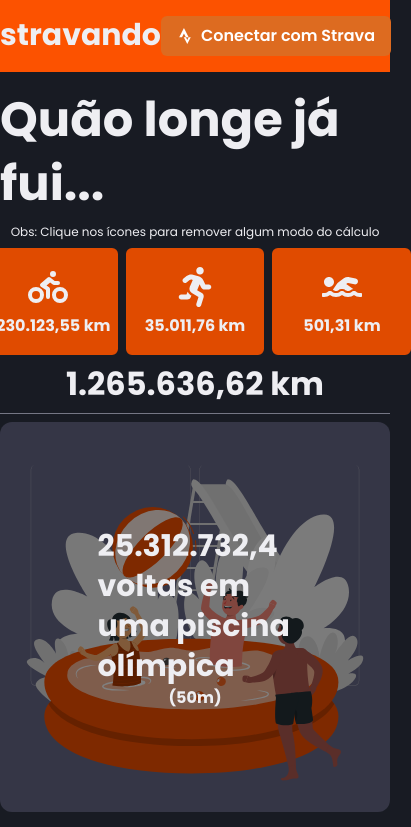
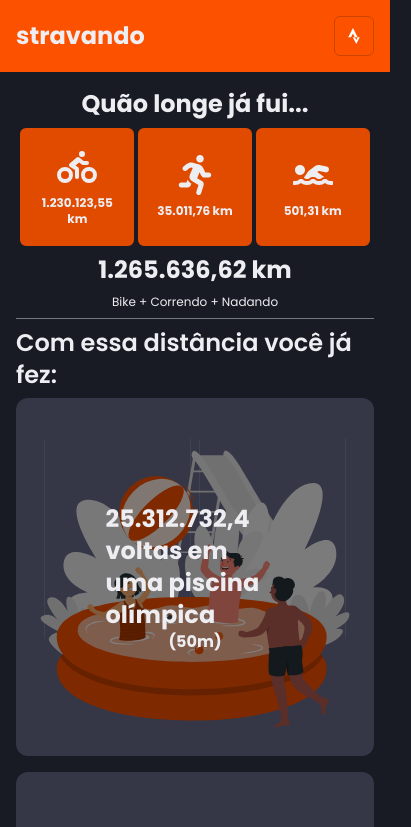
Before and after one commit to mateusdeitos/stravando, a Next.js app: page /stats/demo in a window 390 px wide. Shown: the top 827 px of the page, 411 px wide, since content can reach past the window. Built offline with nearby package versions, Linux system fonts and the light colour scheme; no server answers.

Commit message:
Ajustes responsividade

```diff
--- a/src/components/Header/index.tsx
+++ b/src/components/Header/index.tsx
@@ -1,4 +1,4 @@
-import { Flex, Heading, HStack, VStack, Avatar, Tooltip, IconButton, Icon, Text, Skeleton, SkeletonCircle, Button } from "@chakra-ui/react"
+import { Flex, Heading, HStack, VStack, Avatar, Tooltip, IconButton, Icon, Text, Button, useBreakpointValue } from "@chakra-ui/react"
 import { signIn, signOut, useSession } from "next-auth/client"
 import { useRouter } from "next/router"
 import React from "react"
@@ -11,31 +11,49 @@ export type UserHeader = {
 }
 
 export const Header = () => {
+	const isWideVersion = useBreakpointValue({ base: false, lg: true });
 	const [session] = useSession();
 	const router = useRouter();
 	const handleSignOut = async () => {
-		const { url } = await signOut({ redirect: false, callbackUrl: '/' });
-		router.push(url);
+		signOut({ redirect: false, callbackUrl: '/' }).then(() => router.push("/"));
+	}
+
+	const handleSignIn = async () => {
+		signIn('strava');
 	}
 
 	return (
-		<Flex bg="brand.500" minH={["2rem", "4rem"]}>
-			<Flex maxW={1120} m="0 auto" flex="1" alignItems="center" justifyContent="space-between" py="1rem">
+		<Flex bg="brand.500" minH={["4rem", "7rem"]}>
+			<Flex maxW={1120} px={["1rem"]} m="0 auto" flex="1" alignItems="center" justifyContent="space-between" py="1rem">
 				<Link href="/">
-					<Heading cursor="pointer" as="a">stravando</Heading>
+					<Heading cursor="pointer" as="a" fontSize={["1.5rem", "2.25rem"]}>stravando</Heading>
 				</Link>
 				<HStack h="100%" spacing="10" >
 					<VStack>
-						{session && session.user ? (
+						{session && session.user && isWideVersion ? (
 							<>
-								<Avatar showBorder size="md" name={session.user.name} src={session.user.image } />
-								<Text fontWeight="600">{session.user.name}</Text>
+								<Avatar showBorder size="md" name={session.user.name} src={session.user.image} />
+								<Text fontWeight="600" fontSize={["0.75rem", "1rem"]}>{session.user.name}</Text>
 							</>
 						) : (
-							<Button leftIcon={<Icon as={FaStrava} />} colorScheme="orange" onClick={() => signIn('strava')}>Conectar com Strava</Button>
+							!session && (
+								isWideVersion ? (
+									<Button leftIcon={<Icon as={FaStrava} />} colorScheme="brand" onClick={handleSignIn}>Conectar com Strava</Button>
+								) : (
+									<IconButton
+										borderColor="brand.800"
+										borderWidth={1}
+										colorScheme="brand"
+										icon={<Icon as={FaStrava} />}
+										onClick={handleSignIn}
+										aria-label="Conectar com Strava"
+									/>
+								)
+							)
 						)}
 					</VStack>
-					<Tooltip hasArrow placement="bottom" bg="brand.200" label="Sair">
+					{!!session && (
+						<Tooltip hasArrow={isWideVersion} placement="bottom" bg="brand.200" label="Sair" isOpen={!isWideVersion}>
 							<IconButton
 								borderColor="brand.800"
 								borderWidth={1}
@@ -43,9 +61,9 @@ export const Header = () => {
 								icon={<Icon as={FaSignOutAlt} />}
 								aria-label="Logout"
 								onClick={handleSignOut}
-							hidden={!session}
 							/>
 						</Tooltip>
+					)}
 				</HStack>
 			</Flex>
 		</Flex>
--- /dev/null
+++ b/src/contexts/StatsContext.tsx
@@ -0,0 +1,80 @@
+import { signIn, useSession } from "next-auth/client";
+import { createContext, useContext, useEffect, useState } from "react";
+import { api, DataProps } from "../../services/api";
+import { DistanceData } from "../pages";
+
+interface StatsContextData {
+	isLoading: boolean;
+	stats: DistanceData;
+	getDemoData: () => DistanceData;
+}
+
+const StatsContext = createContext<StatsContextData>({} as StatsContextData);
+
+export const StatsProvider: React.FC = ({ children }) => {
+	const [stats, setStats] = useState<DistanceData>(null);
+	const [isLoading, setIsLoading] = useState(false);
+	const [session] = useSession();
+
+	const loadData = async () => {
+		try {
+			setIsLoading(true);
+			api.defaults.headers.authorization = `Bearer ${session.account.accessToken}`;
+			const { data } = await api.get<DataProps>(`/athletes/${session.account.id}/stats`);
+			setStats({
+				bike: {
+					biggest: (data.biggest_ride_distance || 0) / 1000,
+					total: (data.all_ride_totals.distance || 0) / 1000,
+				},
+				running: {
+					biggest: (data.biggest_run_distance || 0) / 1000,
+					total: (data.all_run_totals.distance || 0) / 1000,
+				},
+				swimming: {
+					biggest: (data.biggest_swim_distance || 0) / 1000,
+					total: (data.all_swim_totals.distance || 0) / 1000,
+				},
+			});
+			setIsLoading(false);
+		} catch (error) {
+			console.log(error.response);
+			if (error.response.status === 401) {
+				signIn('strava');
+			}
+		}
+	}
+
+	const getDemoData = () => {
+		return {
+			bike: {
+				biggest: 118.54,
+				total: 1230123.55,
+			},
+			running: {
+				biggest: 34.98,
+				total: 35011.76
+			},
+			swimming: {
+				biggest: 10.54,
+				total: 501.31
+			},
+		}
+	}
+
+	useEffect(() => {
+		if (session) {
+			loadData();
+		} else {
+			setStats({} as DistanceData);
+		}
+	}, [session])
+
+
+	return <StatsContext.Provider value={{ isLoading, stats, getDemoData }}>
+		{children}
+	</StatsContext.Provider>
+}
+
+export const useStats = () => {
+	return useContext(StatsContext);
+}
--- a/src/pages/_app.tsx
+++ b/src/pages/_app.tsx
@@ -1,11 +1,14 @@
 import { ChakraProvider } from "@chakra-ui/react"
 import { theme } from "../styles/theme"
 import { Provider as SessionProvider } from 'next-auth/client'
+import { StatsProvider } from "../contexts/StatsContext"
 
 function MyApp({ Component, pageProps }) {
 	return <ChakraProvider resetCSS theme={theme}>
 		<SessionProvider session={pageProps.session}>
-			<Component {...pageProps} />
+			<StatsProvider>
+				<Component {...pageProps} />
+			</StatsProvider>
 		</SessionProvider>
 	</ChakraProvider>
 }
--- a/src/pages/stats/demo.tsx
+++ b/src/pages/stats/demo.tsx
@@ -1,30 +1,8 @@
-import { GetStaticProps } from "next";
 import React from "react";
 import { Stats } from ".";
-import { DistanceData } from "..";
 
-const Demo = (data: DistanceData) => {
-	return <Stats isDemo {...data} />
-}
-
-export const getStaticProps: GetStaticProps<DistanceData> = async (context) => {
-	return {
-		props: {
-			bike: {
-				biggest: 118.54,
-				total: 1230123.55,
-			},
-			running: {
-				biggest: 34.98,
-				total: 35011.76
-			},
-			swimming: {
-				biggest: 10.54,
-				total: 501.31
-			},
-			isDemo: true,
-		}
-	}
+const Demo = () => {
+	return <Stats isDemo />
 }
 
 export default Demo;
--- a/src/pages/stats/index.tsx
+++ b/src/pages/stats/index.tsx
@@ -1,4 +1,4 @@
-import { Box, Heading, SimpleGrid, Stack, Flex, Icon, Image, Divider } from "@chakra-ui/react";
+import { Box, Heading, SimpleGrid, Stack, Flex, Icon, Image, Divider, Spinner } from "@chakra-ui/react";
 import { useSession } from "next-auth/client"
 import { useRouter } from "next/router";
 import React, { useEffect, useState } from "react";
@@ -6,41 +6,62 @@ import { IconType } from "react-icons";
 import { FaBiking, FaRunning, FaSwimmer } from "react-icons/fa";
 import { DistanceData } from "..";
 import { PageWrapper } from "../../components/PageWrapper";
+import { useStats } from "../../contexts/StatsContext";
 import { formatNumber } from "../../utils/format";
 
-type StatsProps = DistanceData & { isDemo: boolean; };
+type StatsProps = { isDemo: boolean; };
 type Modes = Record<keyof DistanceData, boolean>;
 
-export const Stats = (data: StatsProps) => {
+export const Stats = ({ isDemo = false }: StatsProps) => {
 	const router = useRouter();
 	const [session] = useSession();
+	const { isLoading, stats, getDemoData } = useStats();
+	const [data] = useState(() => isDemo ? getDemoData() : stats);
 	const [totalDistance, setTotalDistance] = useState(0);
 	const [selectedModes, setSelectedModes] = useState<Modes>({ bike: true, running: true, swimming: true });
 
 	useEffect(() => {
-		if (!session && !data.isDemo) {
+		if (!session && !isDemo) {
 			router.push("/");
 		}
 
+		if (data) {
 			setTotalDistance(Object.entries(selectedModes).reduce((acc, [key, selected]) => {
 				const val = selected ? (data[key].total || 0) : 0;
 				return acc += val;
 			}, 0));
+		}
 
-	}, [session, router, data, selectedModes])
+	}, [session, router, isDemo, data, isLoading, selectedModes])
 
+	const selectedModesString = () => {
+		const map = {
+			bike: 'Bike',
+			running: 'Correndo',
+			swimming: 'Nadando'
+		}
+		return Object.keys(map).filter(mode => selectedModes[mode]).map(mode => map[mode]).join(" + ");
+	}
 
 	return (
 		<PageWrapper>
-			<Heading fontSize="3rem">Quão longe já fui...</Heading>
-			<Heading fontSize="0.75rem" fontWeight="normal">Obs: Clique nos ícones para remover algum modo do cálculo</Heading>
-			<Stack direction="row">
-				<FilterBadge selected={selectedModes.bike} total={data.bike.total} CustomIcon={FaBiking} onClick={() => setSelectedModes({ ...selectedModes, bike: !selectedModes.bike })} />
-				<FilterBadge selected={selectedModes.running} total={data.running.total} CustomIcon={FaRunning} onClick={() => setSelectedModes({ ...selectedModes, running: !selectedModes.running })} />
-				<FilterBadge selected={selectedModes.swimming} total={data.swimming.total} CustomIcon={FaSwimmer} onClick={() => setSelectedModes({ ...selectedModes, swimming: !selectedModes.swimming })} />
+			<Heading fontSize={["1.5rem", "3rem"]}>Quão longe já fui...</Heading>
+			<Stack direction="row" spacing={["1"]}>
+				{data && (
+					<>
+						<FilterBadge selected={selectedModes.bike} total={data?.bike?.total || 0} CustomIcon={FaBiking} onClick={() => setSelectedModes({ ...selectedModes, bike: !selectedModes.bike })} />
+						<FilterBadge selected={selectedModes.running} total={data?.running?.total || 0} CustomIcon={FaRunning} onClick={() => setSelectedModes({ ...selectedModes, running: !selectedModes.running })} />
+						<FilterBadge selected={selectedModes.swimming} total={data?.swimming?.total || 0} CustomIcon={FaSwimmer} onClick={() => setSelectedModes({ ...selectedModes, swimming: !selectedModes.swimming })} />
+					</>
+				)}
 			</Stack>
-			<Heading fontSize="2rem">{formatNumber(totalDistance)} km</Heading>
+			<Heading fontSize={["1.5rem", "2rem"]} textAlign="center">{formatNumber(totalDistance)} km</Heading>
+			<Heading fontSize="0.75rem" fontWeight="normal">{selectedModesString()}</Heading>
 			<Divider margin="2rem 0	" />
+			<Heading fontSize="1.5rem" fontWeight="600" mb="2rem">Com essa distância você já fez:</Heading>
+			{isLoading ? (
+				<Spinner />
+			) : (
 				<SimpleGrid w="100%" columns={[1, 2]} gap="1rem">
 					<ImageBlock image="/pool.svg" text="voltas em uma piscina olímpica" baseDistance={0.05} totalDistance={totalDistance} />
 					<ImageBlock image="/track.svg" text="voltas em uma pista de corrida" baseDistance={0.4} totalDistance={totalDistance} />
@@ -50,6 +71,7 @@ export const Stats = (data: StatsProps) => {
 					<ImageBlock image="/earth.svg" text="voltas ao redor da Terra" baseDistance={40000} totalDistance={totalDistance} />
 					<ImageBlock image="/moon.svg" text="viagens até a Lua" baseDistance={384400} totalDistance={totalDistance} />
 				</SimpleGrid>
+			)}
 		</PageWrapper>
 	)
 }
@@ -62,31 +84,33 @@ interface FilterBadgeProps {
 }
 
 const FilterBadge = ({ total, CustomIcon, onClick, selected }: FilterBadgeProps) => {
+	const { isLoading } = useStats();
 	const color = selected ? "brand.700" : "brand.300";
 	const onHoverColor = selected ? "brand.300" : "brand.700";
+	const formattedTotal = formatNumber(total);
 	return (
 		<Flex bg={color} borderColor={color} borderWidth={3} _hover={{ borderColor: `${onHoverColor}`, transition: 'all 0.2s' }} as="button" onClick={onClick} p="1rem" minW="4rem" borderRadius="md" direction="column" w="100%" alignItems="center" justifyContent="center">
 			<Icon as={CustomIcon} boxSize="10" />
-			<Heading whiteSpace="nowrap" fontSize="1rem" mt="0.5rem">{formatNumber(total)} km</Heading>
+			{isLoading ? <Spinner /> : <Heading whiteSpace={["normal", "nowrap"]} fontSize={["0.75rem", "1rem"]} mt="0.5rem">{formattedTotal} km</Heading>}
 		</Flex>
 	)
 }
-
 interface ImageBlockProps {
 	image: string;
 	text: string;
 	baseDistance: number;
 	totalDistance: number;
 }
+
 const ImageBlock = ({ image, text, totalDistance, baseDistance }: ImageBlockProps) => {
 	const distance = formatNumber(totalDistance / baseDistance);
 	const formattedBaseDistance = baseDistance < 1 ? formatNumber(baseDistance * 1000) + 'm' : formatNumber(baseDistance) + 'km';
 	return (
 		<Box pos="relative" w="100%" bgColor="gray.700" borderRadius="xl">
 			<Image src={image} alt={text} h="100%" w="100%" object-fit="cover" filter="brightness(50%)" />
-			<Heading pos="absolute" top="50%" left="50%" transform="translate(-50%, -50%)">
+			<Heading fontSize={["1.5rem", "2.25rem"]} pos="absolute" top="50%" left="50%" transform="translate(-50%, -50%)">
 				{distance} {text}
-				<Heading fontSize="1rem" textAlign="center">({formattedBaseDistance})</Heading>
+				<Heading as="p" fontSize="1rem" textAlign="center">({formattedBaseDistance})</Heading>
 			</Heading>
 		</Box>
 	)
```
Also changed, not shown: src/components/PageWrapper/index.tsx (+6 -1 lines), src/pages/index.tsx (+6 -38 lines). Lines whose indentation alone changed are shown as unchanged.
